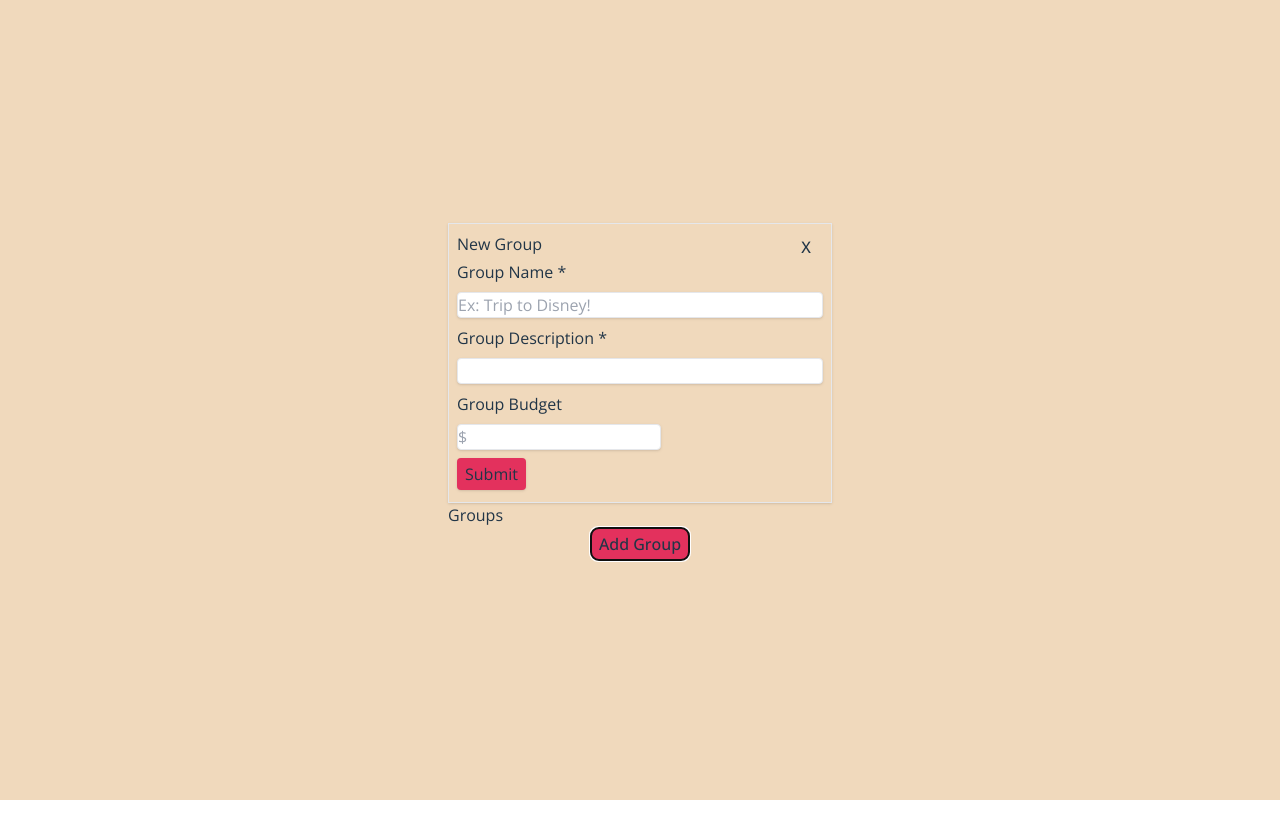
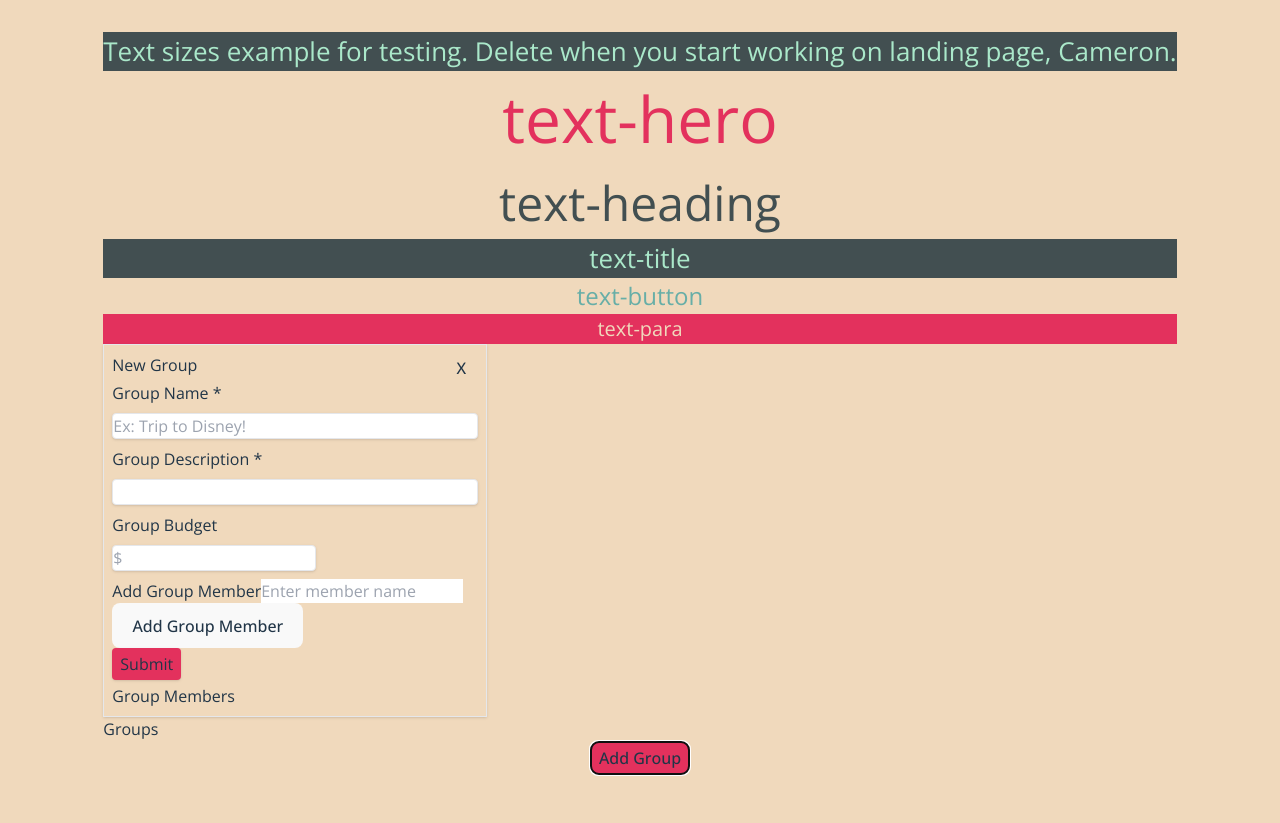
Before and after one commit to chingu-voyages/v51-tier2-team-27, a React (Vite) app in the folder vite-project/: page / in a window 1280 px wide. Both pictures are taken after a click on the button "Add Group". Before the commit the page ends 800 px from the top, so only its background shows below. Built offline with nearby package versions, Linux system fonts and the light colour scheme.

Commit message:
add and delete group members

```diff
--- a/vite-project/src/App.jsx
+++ b/vite-project/src/App.jsx
@@ -38,9 +38,10 @@ function App() {
   }
 
 
+
   return (
     <>
-    {/* <HomeScreen />   */}
+    <HomeScreen />
     <CreateGroup
     addGroupModalIsOpen={addGroupModalIsOpen}
     addGroup={addGroup}
@@ -48,6 +49,7 @@ function App() {
     />
     <DisplayGroupList
       groupsData={groupsData}
+      setGroupsData={setGroupsData}
       openAddGroupModal={openAddGroupModal}
       deleteGroup={deleteGroup}
     />
--- a/vite-project/src/components/CreateGroup.jsx
+++ b/vite-project/src/components/CreateGroup.jsx
@@ -6,15 +6,23 @@ export default function CreateGroup(props) {
   const [newGroupName, setNewGroupName] = useState('');
   const [newGroupDescription, setNewGroupDescription] = useState('');
   const [newGroupBudget, setNewGroupBudget] = useState('');
+  const [groupMembers, setGroupMembers] =useState([]);
+  const [newMember, setNewMember] =useState("");
 
-
+  const addGroupMember = () => {
+    if (newMember.trim()) {
+      const updatedMembers = [...groupMembers, newMember.trim()];
+      setGroupMembers(updatedMembers);
+      setNewMember('');
+    }
+  };
   if (props.addGroupModalIsOpen) {
 
     const newGroup = {
       groupName: newGroupName,
       groupDescription: newGroupDescription,
       groupBudget: newGroupBudget,
-      groupMembers: [],
+      groupMembers:groupMembers,
       groupId: uuidv4()
     }
 
@@ -27,6 +35,7 @@ export default function CreateGroup(props) {
         setNewGroupName("");
         setNewGroupDescription("");
         setNewGroupBudget();
+        setGroupMembers([]);
         }}
         className='py-1'
         >
@@ -64,11 +73,43 @@ export default function CreateGroup(props) {
           className='shadow border rounded my-2'
           />
           <br/>
+          {/* added */}
+          <label htmlFor="member">Add Group Member</label>
+          <input
+            id="member"
+            type="text"
+            value={newMember}
+            onChange={(e) => setNewMember(e.target.value)}
+            placeholder="Enter member name"
+          />
+          <button type="button" onClick={addGroupMember}>
+            Add Group Member
+          </button>
+          <br/>
           <input type='submit' className='bg-pink shadow rounded py-1 px-2 cursor-pointer'/>
         </form>
+        <div>
+          <h4>Group Members</h4>
+          <ul>
+            {groupMembers.map((member, index) => (
+              <li key={index}>{member}
+              <button  className='bg-transparent p-1'>
+              <svg xmlns="http://www.w3.org/2000/svg" fill="none" viewBox="0 0 24 24" strokeWidth={1.5} stroke="currentColor" className="size-6">
+                <path strokeLinecap="round" strokeLinejoin="round" d="m16.862 4.487 1.687-1.688a1.875 1.875 0 1 1 2.652 2.652L6.832 19.82a4.5 4.5 0 0 1-1.897 1.13l-2.685.8.8-2.685a4.5 4.5 0 0 1 1.13-1.897L16.863 4.487Zm0 0L19.5 7.125" />
+              </svg>
+              </button>
+              <button className='bg-transparent p-1'>
+              <svg xmlns="http://www.w3.org/2000/svg" fill="none" viewBox="0 0 24 24" strokeWidth={1.5} stroke="currentColor" className="size-6">
+                <path strokeLinecap="round" strokeLinejoin="round" d="m14.74 9-.346 9m-4.788 0L9.26 9m9.968-3.21c.342.052.682.107 1.022.166m-1.022-.165L18.16 19.673a2.25 2.25 0 0 1-2.244 2.077H8.084a2.25 2.25 0 0 1-2.244-2.077L4.772 5.79m14.456 0a48.108 48.108 0 0 0-3.478-.397m-12 .562c.34-.059.68-.114 1.022-.165m0 0a48.11 48.11 0 0 1 3.478-.397m7.5 0v-.916c0-1.18-.91-2.164-2.09-2.201a51.964 51.964 0 0 0-3.32 0c-1.18.037-2.09 1.022-2.09 2.201v.916m7.5 0a48.667 48.667 0 0 0-7.5 0" />
+              </svg>
+             </button>
+             </li>
+
+            ))}
+          </ul>
+        </div>
       </div>
     )
   }
 
-
 }
--- a/vite-project/src/components/DisplayGroup.jsx
+++ b/vite-project/src/components/DisplayGroup.jsx
@@ -6,6 +6,24 @@ export default function DisplayGroup(props) {
   return (
     <div className='border shadow rounded p-2 text-left relative'>
       <h2>{props.groupName}</h2>
+      <div>
+       {props.groupMembers.map((member, index) => (
+        (<div>
+          <p key={index}>{member}</p>
+          <button  className='bg-transparent p-1'>
+              <svg xmlns="http://www.w3.org/2000/svg" fill="none" viewBox="0 0 24 24" strokeWidth={1.5} stroke="currentColor" className="size-6">
+                <path strokeLinecap="round" strokeLinejoin="round" d="m16.862 4.487 1.687-1.688a1.875 1.875 0 1 1 2.652 2.652L6.832 19.82a4.5 4.5 0 0 1-1.897 1.13l-2.685.8.8-2.685a4.5 4.5 0 0 1 1.13-1.897L16.863 4.487Zm0 0L19.5 7.125" />
+              </svg>
+          </button>
+          <button className='bg-transparent p-1' onClick={() => props.deleteMember(id, index)}>
+              <svg xmlns="http://www.w3.org/2000/svg" fill="none" viewBox="0 0 24 24" strokeWidth={1.5} stroke="currentColor" className="size-6">
+                <path strokeLinecap="round" strokeLinejoin="round" d="m14.74 9-.346 9m-4.788 0L9.26 9m9.968-3.21c.342.052.682.107 1.022.166m-1.022-.165L18.16 19.673a2.25 2.25 0 0 1-2.244 2.077H8.084a2.25 2.25 0 0 1-2.244-2.077L4.772 5.79m14.456 0a48.108 48.108 0 0 0-3.478-.397m-12 .562c.34-.059.68-.114 1.022-.165m0 0a48.11 48.11 0 0 1 3.478-.397m7.5 0v-.916c0-1.18-.91-2.164-2.09-2.201a51.964 51.964 0 0 0-3.32 0c-1.18.037-2.09 1.022-2.09 2.201v.916m7.5 0a48.667 48.667 0 0 0-7.5 0" />
+              </svg>
+          </button>
+        </div>)
+
+          ))}
+      </div>
       <div className='flex flex-row absolute right-2 top-2'>
         <p className='pr-1'>{props.numGroupMembers}</p>
         <svg xmlns="http://www.w3.org/2000/svg" fill="none" viewBox="0 0 24 24" strokeWidth={1.5} stroke="currentColor" className="size-6">
--- a/vite-project/src/components/DisplayGroupList.jsx
+++ b/vite-project/src/components/DisplayGroupList.jsx
@@ -2,7 +2,16 @@ import React from 'react'
 import DisplayGroup from './DisplayGroup'
 
 export default function DisplayGroupList(props) {
-
+    const deleteMember = (groupId, memberIndex) => {
+        const updatedGroups = props.groupsData.map(group => {
+            if (group.groupId === groupId) {
+                const updatedMembers = group.groupMembers.filter((_, i) => i !== memberIndex);
+                return { ...group, groupMembers: updatedMembers };
+            }
+            return group;
+        });
+        props.setGroupsData(updatedGroups);
+    };
     const groups = props.groupsData.map(
         group => {
             return (
@@ -11,9 +20,11 @@ export default function DisplayGroupList(props) {
                 groupName={group.groupName}
                 groupDescription={group.groupDescription}
                 groupBudget={group.groupBudget}
+                groupMembers={group.groupMembers}
                 numGroupMembers={group.groupMembers.length}
                 key={group.groupId}
                 deleteGroup={props.deleteGroup}
+                deleteMember={deleteMember}
                 />
             )
         }
```
